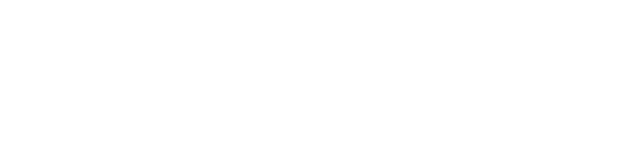
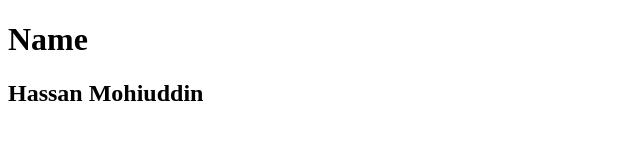
Before and after one commit to Pythonist123/ecommerce, a plain HTML site: page index.html in a window 1280 px wide. Shown: the whole page, without its empty margins (0-640 px from the left). Drawn offline with Linux system fonts and the light colour scheme.

Commit message:
Practice Branch

```diff
--- a/index.html
+++ b/index.html
@@ -6,5 +6,8 @@
     <title>Document</title>
     <link rel="stylesheet" href="./styles.css" />
   </head>
-  <body></body>
+  <body>
+    <h1>Name</h1>
+    <h2>Hassan Mohiuddin</h2>
+  </body>
 </html>
```
